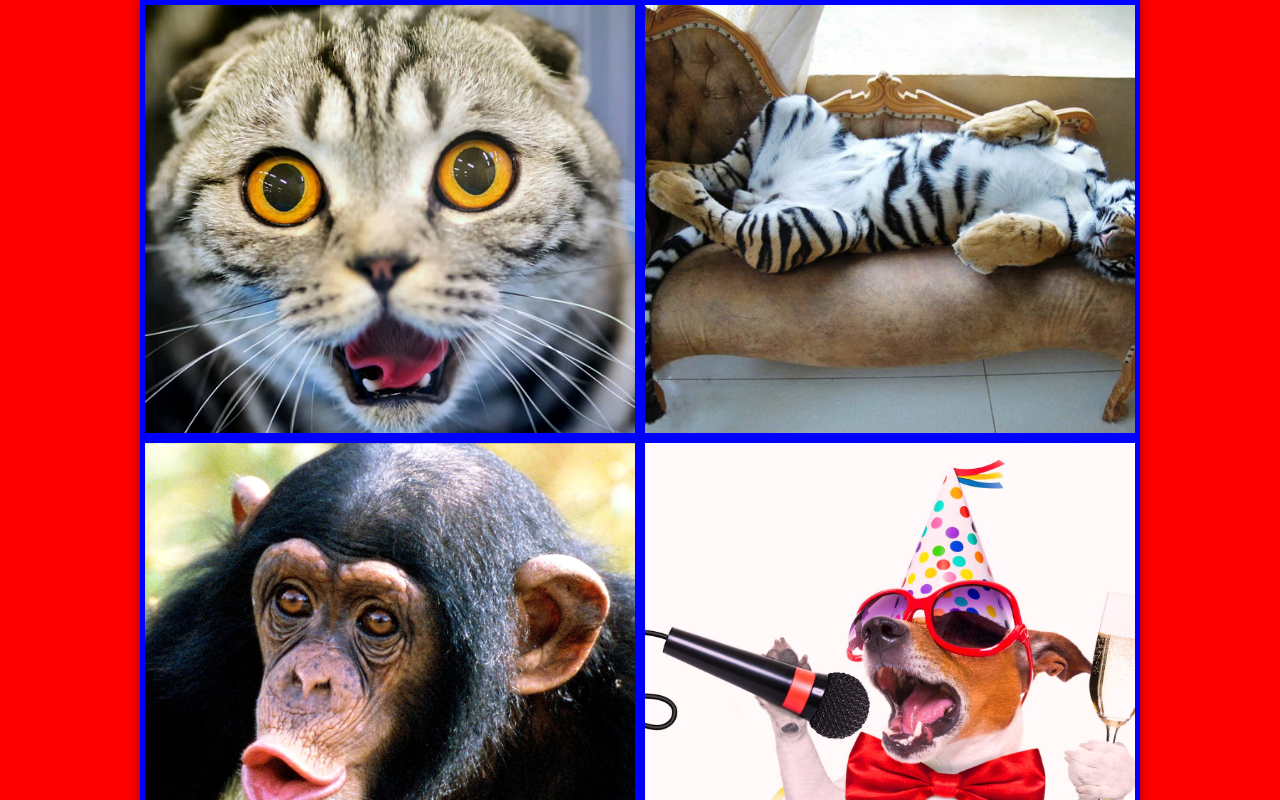
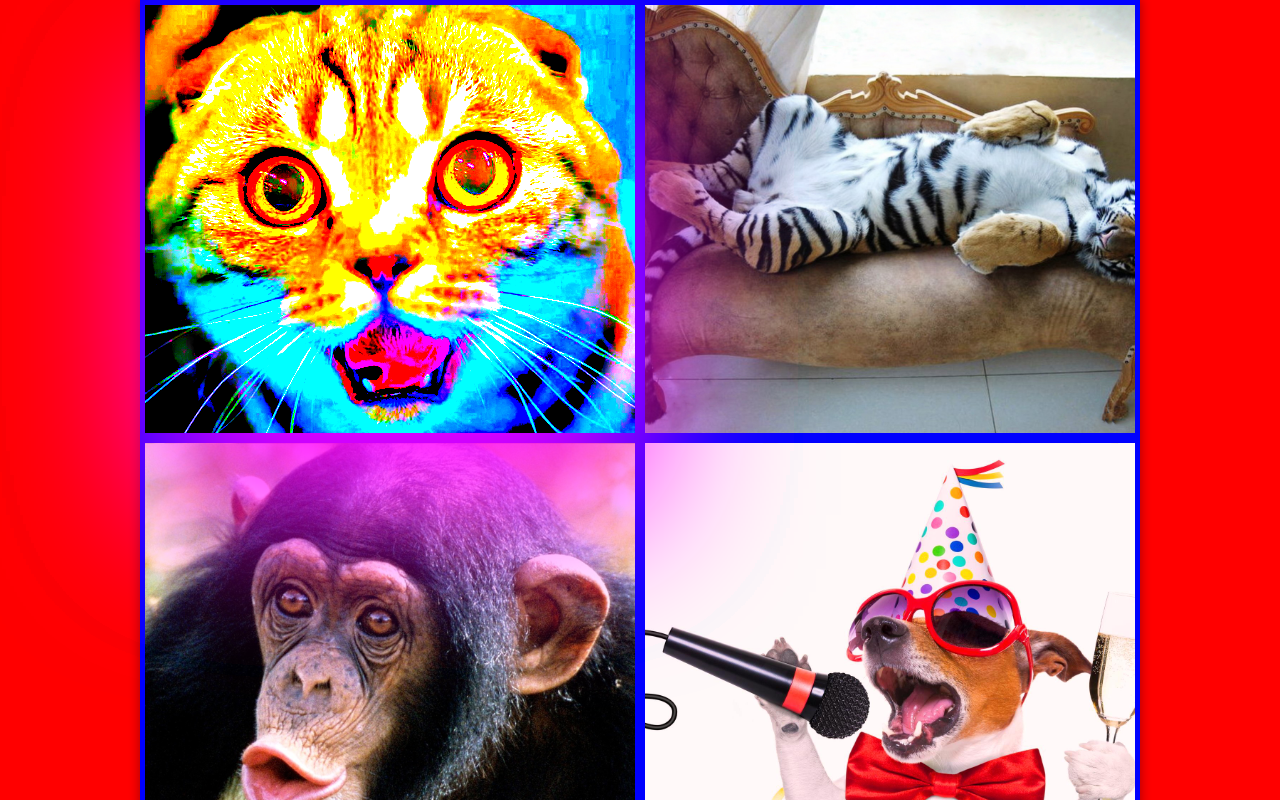
Before and after one commit to Daniil12430/Daniil12430.github.io, a plain HTML site: page галерея/index.html in a window 1280 px wide. In both pictures the pointer is over the link 390 px from the left and 218 px from the top of the page. Shown: the top 800 px of the page. Drawn offline with Linux system fonts and the light colour scheme.

Commit message:
Изменил свою галерею

```diff
--- a/галерея/css/main.css
+++ b/галерея/css/main.css
@@ -35,3 +35,37 @@ main {
 	height: calc(95vh / 16*9);
 	margin: 5px;
 }
+.img-link:hover{
+	/*Плавность анимации*/
+	transition: 1.5s;
+	/*Размытие*/
+	/*filter: blur(4px);
+	/*Яркость*/
+	filter: brightness(110%);
+	/*Контрастность*/
+	filter: contrast(150%);
+	/*Отбрасывание тени*/
+	filter: drop-shadow(10px 82px 82px #428);
+	/*Перевод в чёрно-белое*/
+	/*filter: grayscale(150%)
+	/*Меняет цвета изображения в зависимости от цветового круга*/
+	/*filter: hue-rotate(340deg);
+	/*Делает негатив изображения (инвертирует)*/
+	filter: invert(500);
+	/*Насыщенность цветов*/
+	filter: saturate(50);
+	/*Сепия(эффект старины)*/
+	/*filter: sepia(150);
+	/*Масштаб*/
+	/*transform: scale(120)*/
+	/*Поворот*/
+	/*transform: rotate(-15deg)
+	/*Перенос это смещение куда-либо*/
+	/*transform: translate(-200px, -100px)
+	/*Все сразу*/
+	/*transform: scale(0.5) rotate(-15deg) translate(-200px, -100px);
+	/*Настойки*/
+	filter: brightness(110%) contrast(150%) drop-shadow(10px 82px 82px #428)  saturate(25);
+
+
+}
```
